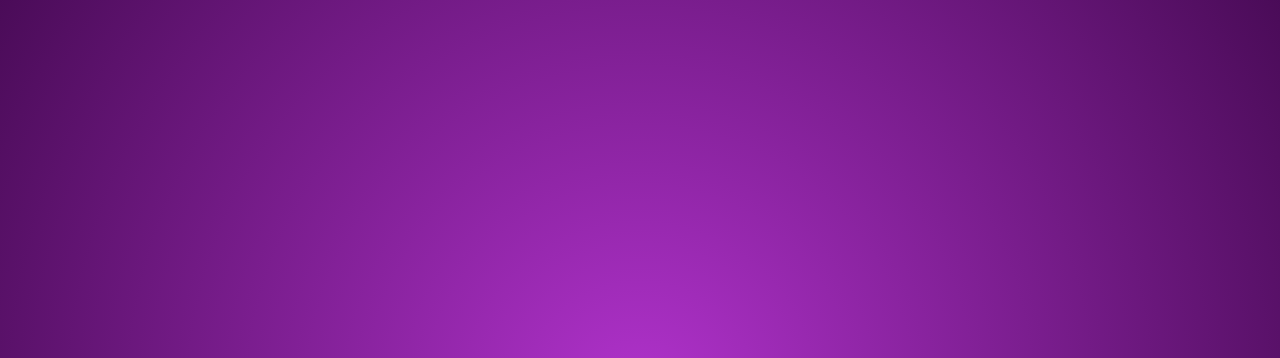
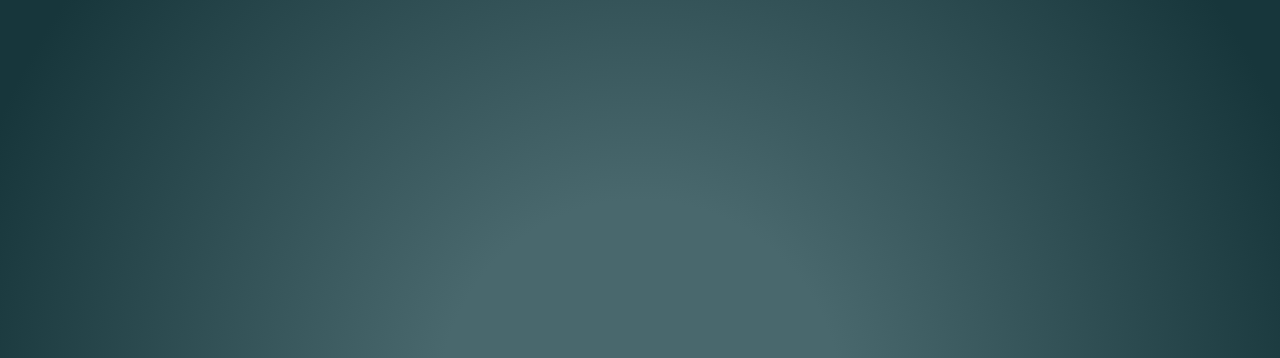
Before and after one commit to jjhampton/3.2-color-clock, a plain HTML site: page index.html in a window 1280 px wide. Shown: the top 358 px of the page. Drawn offline with nearby package versions, Linux system fonts and the light colour scheme.

Commit message:
Add lightenDarkenColor function and change order of hexColor that is inserted into the DOM

```diff
--- a/assets/javascript/main.js
+++ b/assets/javascript/main.js
@@ -54,8 +54,8 @@
   function getHexColor(hoursHex, minutesHex, secondsHex) {
     var hexColor;
 
-    hexColor = "#" + hoursHex + minutesHex + secondsHex;
-    return hexColor;
+    hexColor = hoursHex + minutesHex + secondsHex;
+    return hexColor.toString();
   }
 
   //Logs time and percent/minute to the console
@@ -77,6 +77,7 @@
     hexSeconds = setDigitFormatString(hexSeconds);
     hexColor = getHexColor(hexHours, hexMinutes, hexSeconds);
 
+
     console.log(hexColor);
   }
 
@@ -87,13 +88,25 @@
     return percent;
   }
 
+  //Function to "programmatically lighten or darken a hex color by a specific amount. Just pass in a string like "3F6D2A" for the color (col) and an base10 integer (amt) for the amount to lighten or darken. To darken, pass in a negative number (i.e. -20)."
 
+  function lightenDarkenColor(col,amt) {
+    var num = parseInt(col,16);
+    var r = (num >> 16) + amt;
+    var b = ((num >> 8) & 0x00FF) + amt;
+    var g = (num & 0x0000FF) + amt;
+    var newColor = g | (b << 8) | (r << 16);
+    return newColor.toString(16);
+  }
 
-
-
-  //Displays time to spans within page's clock element and resizes <hr> corresponding to seconds w/ getPercentOfMinute()
+//Displays time to spans within page's clock element and resizes <hr> corresponding to seconds w/ getPercentOfMinute()
   function displayTime() {
     var timerBarSize; //Size to set $timerBar to
+    var hexHours;
+    var hexMinutes;
+    var hexSeconds;
+    var hexColorFrom;
+    var hexColorTo;
 
     getTime();
     timeArray.forEach(setDigitFormatArray);
@@ -103,10 +116,23 @@
     $seconds.textContent = timeArray[2];
 
     timerBarSize = getPercentOfMinute(timeArray[2]);
+
     $timerBar.style.width = (timerBarSize * 100) + "%";
+
+    hexHours = getHexValue(timeArray[0]);
+    hexMinutes = getHexValue(timeArray[1]);
+    hexSeconds = getHexValue(timeArray[2]);
+    hexHours = setDigitFormatString(hexHours);
+    hexMinutes = setDigitFormatString(hexMinutes);
+    hexSeconds = setDigitFormatString(hexSeconds);
+    hexColorTo = getHexColor(hexHours, hexMinutes, hexSeconds);
+    hexColorFrom = lightenDarkenColor(hexColorTo, 50);
+
+
+    document.body.style.backgroundImage = "-webkit-gradient(radial, 50% 50%, 200, 50% 50%, 700, from(#" + hexColorFrom + "), to(#" + hexColorTo + "))";
   }
 
   setInterval(logTime, 1000);
-  setInterval(displayTime, 1000);
+  setInterval(displayTime, 100);
 
 })();
--- a/assets/stylesheets/scss/main.scss
+++ b/assets/stylesheets/scss/main.scss
@@ -7,10 +7,8 @@ html {
 }
 
 body {
-  background-color:#440951;
-  background-image: -moz-radial-gradient(center 45deg,circle cover, #b032cb, #440951);
-  background-image: -webkit-gradient(radial, 50% 50%, 0, 50% 50%,800, from(#b032cb), to(#440951));
-  background-image: radial-gradient(center 45deg,circle cover, #b032cb, #440951);
+  //background-color:#440951;
+  background-image: -webkit-gradient(radial, 50% 50%, 0, 50% 50%,800, from(#fff), to(#fff));
   height: 100%;
   position: relative;
 }
--- a/index.html
+++ b/index.html
@@ -8,11 +8,11 @@
   </head>
   <body>
     <h1 class="clock">
-      <span class="hours">12</span>
+      <span class="hours">00</span>
       <span>:</span>
-      <span class="minutes">12</span>
+      <span class="minutes">00</span>
       <span>:</span>
-      <span class="seconds">12</span>
+      <span class="seconds">00</span>
       <hr class="timer-bar">
     </h1>
     <script type="text/javascript" src="assets/javascript/main.js"></script>
```
Also changed, not shown: assets/stylesheets/css/main.css.
